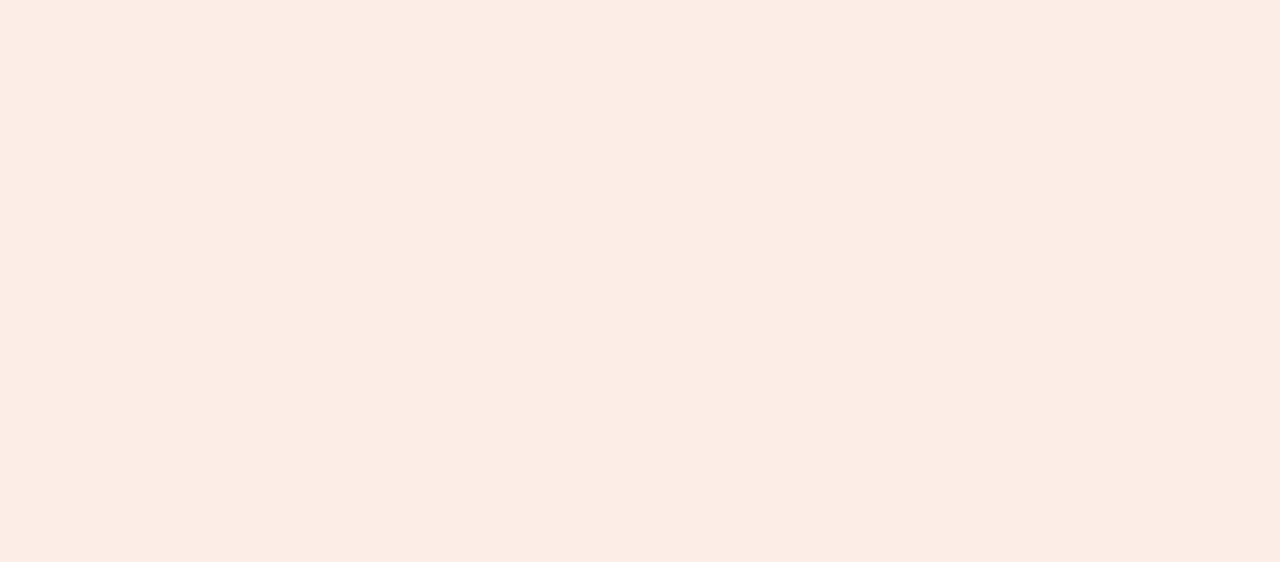
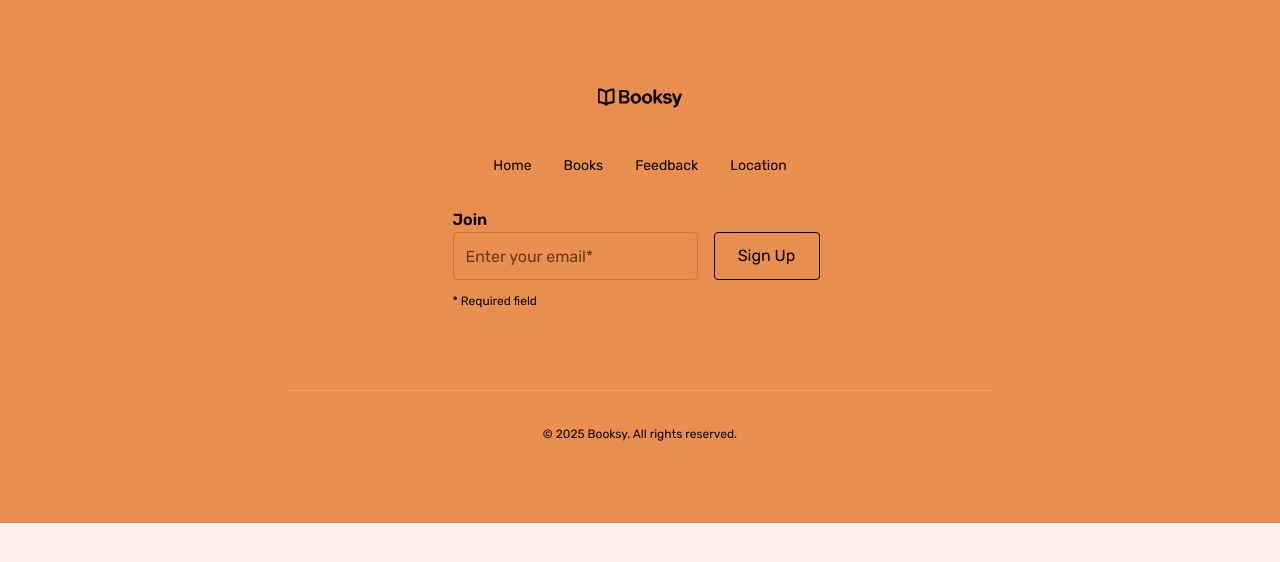
Before and after one commit to 0DarkDante/project_DevTeam05, a website built with Vite: page src/index.html in a window 1280 px wide. Built offline with nearby package versions, Linux system fonts and the light colour scheme.

Commit message:
Commit footer html, css, js

```diff
--- a/src/css/sections/footer.css
+++ b/src/css/sections/footer.css
@@ -1,3 +1,162 @@
 .footer {
   background-color: var(--color-bamboo-light);
+  padding: 80px 0;
 }
+
+.footer-nav {
+  display: flex;
+  align-items: center;
+  justify-content: flex-start;
+  flex-direction: column;
+  gap: 32px;
+}
+
+.footer-nav-list {
+    display: flex;
+    align-items: center;
+    justify-content: flex-start;
+    flex-direction: column;
+    gap: 32px;
+}
+.footer-nav-link{
+  transition: color 300ms ease;
+}
+.footer-nav-link:hover{
+  color: var(--color-white);
+}
+
+.footer-form {
+  margin-top: 32px;
+  max-width: 375px;
+  margin-bottom: 80px;
+}
+
+.form-signUp {
+  display: flex;
+  align-items: center;
+  justify-content: center;
+  flex-direction: row;
+  gap: 16px;
+  margin-bottom: 12px;
+}
+
+.form-signUp-input {
+  background-color: transparent;
+  border: 1px solid var(--color-neutral-darkest-15);
+  border-radius: 4px;
+  padding: 8px 12px;
+  width: 100%;
+  height: 48px;
+  font-weight: 400;
+  font-size: 16px;
+  line-height: 1.5;
+  color: var(--color-neutral-darkest);
+  transition: border 300ms ease;
+}
+.form-signUp-input:focus {
+  border: 1px solid var(--color-neutral-darkest);
+}
+.form-signUp-input:focus-visible {
+  outline: none;
+}
+
+.form-signUp-input::placeholder{
+  font-weight: 400;
+  font-size: 16px;
+  line-height: 1.5;
+  color: var(--color-neutral-darkest-60);
+}
+
+.form-signUp-btn {
+  border: 1px solid var(--color-neutral-darkest);
+  border-radius: 4px;
+  padding: 12px 24px;
+  width: 106px;
+  height: 48px;
+  display: flex;
+  align-items: center;
+  justify-content: center;
+  font-weight: 400;
+  font-size: 16px;
+  line-height: 1.5;
+  color: #0b0500;
+  background-color: var(--color-bamboo-light);
+  transition: background-color 300ms ease;
+}
+.form-signUp-btn:hover{
+  background-color: var(--color-white);
+}
+
+.footer-copyright {
+  width: 100%;
+  height: 53px;
+  border-top: 1px solid var(--color-white-20);
+  display: flex;
+  align-items: center;
+  justify-content: flex-end;
+  flex-direction: column;
+  gap: 32px;
+}
+
+@media only screen and (min-width: 768px) {
+    .footer-nav {
+      display: block;
+      margin-bottom: 32px;
+    }
+    .footer-logo {
+      text-align: center;
+      margin-bottom: 32px;
+    }
+    .footer-nav-list {
+      align-items: center;
+      justify-content: center;
+      flex-direction: row;
+      margin-bottom: 32px;
+    }
+    .footer-form {
+      width: 400px;
+      margin: 0 auto;
+      margin-bottom: 80px;
+    }
+    .form-signUp {
+      justify-content: start;
+    }
+}
+
+@media only screen and (min-width: 1440px) {
+  .footer-wrap {
+    width: 100%;
+    display: flex;
+    align-items: flex-start;
+    justify-content: space-between;
+    flex-direction: row;
+    gap: 0;
+    margin-bottom: 80px;
+  }
+  .footer-logo {
+    text-align: start;
+    margin-bottom: 32px;
+  }
+  .footer-nav {
+    width: 324px;
+    margin-bottom: 0;
+  }
+  .footer-nav-list{
+    margin-bottom: 0px;
+    align-items: center;
+    justify-content: space-between;
+    flex-direction: row;
+    gap: 32px;
+  }
+  .footer-form {
+    max-width: 400px;
+    margin: 0;
+  }
+  .form-signUp {
+    width: 100%;
+    justify-content: space-between;
+  }
+  .form-signUp-input{
+    width: 278px;
+  }
+}
--- a/src/js/footer.js
+++ b/src/js/footer.js
@@ -0,0 +1,33 @@
+
+let formState = {
+    email: "",
+};
+
+const signUpFormState = localStorage.getItem('signUp-form-state');
+
+if (signUpFormState) {
+    formState = JSON.parse(signUpFormState);
+};
+
+const form = document.querySelector('.form-signUp');
+const input = document.querySelector('.form-signUp-input');
+
+input.value = formState.email;
+
+form.addEventListener('input', (event) => {
+    formState[event.target.name] = event.target.value;
+    localStorage.setItem('signUp-form-state', JSON.stringify(formState))
+});
+
+form.addEventListener('submit', (event) => {
+    event.preventDefault();
+
+    if (formState["email"]) {
+        console.log(formState);
+        localStorage.removeItem('signUp-form-state');
+        form.reset();
+        formState = { email: "",};
+    } else {
+        alert('Fill please all fields');
+    }
+});
--- a/src/partials/footer.html
+++ b/src/partials/footer.html
@@ -1,3 +1,40 @@
 <footer class="footer">
-  <div class="container"></div>
+  <div class="container flex">
+    <div class="footer-wrap">
+      <nav class="footer-nav">
+        <div class="footer-logo">
+          <svg width="84" height="36" aria-hidden="true">
+            <use href="./img/icons.svg#icon-logo"></use>
+          </svg>
+        </div>
+        <ul class="footer-nav-list">
+          <li class="footer-nav-item text-size-small"><a href="../index.html" class="footer-nav-link">Home</a></li>
+          <li class="footer-nav-item text-size-small"><a href="#books" class="footer-nav-link">Books</a></li>
+          <li class="footer-nav-item text-size-small"><a href="#feedbacks" class="footer-nav-link">Feedback</a></li>
+          <li class="footer-nav-item text-size-small"><a href="#location" class="footer-nav-link">Location</a></li>
+        </ul>
+      </nav>
+      <div class="footer-form">
+        <h3 class="footer-header text-size-regular-semibold">Join</h3>
+        <form class="form-signUp">
+          <label for="footer-email">
+            <input
+            type="email"
+            name="email"
+            id="footer-email"
+            class="form-signUp-input"
+            placeholder="Enter your email*"
+            required
+            pattern="^\w+(\.\w+)?@[a-zA-Z_]+?\.[a-zA-Z]{2,3}$">
+          </label>
+          <button type="submit" class="form-signUp-btn">Sign&nbsp;Up</button>
+        </form>
+        <p class="footer-required text-size-tiny">* Required field</p>
+      </div>
+    </div>
+    <div class="footer-copyright">
+      <p class="footer-copyright-text text-size-tiny">&copy; 2025 Booksy. All rights reserved.</p>
+    </div>
+
+  </div>
 </footer>
```
